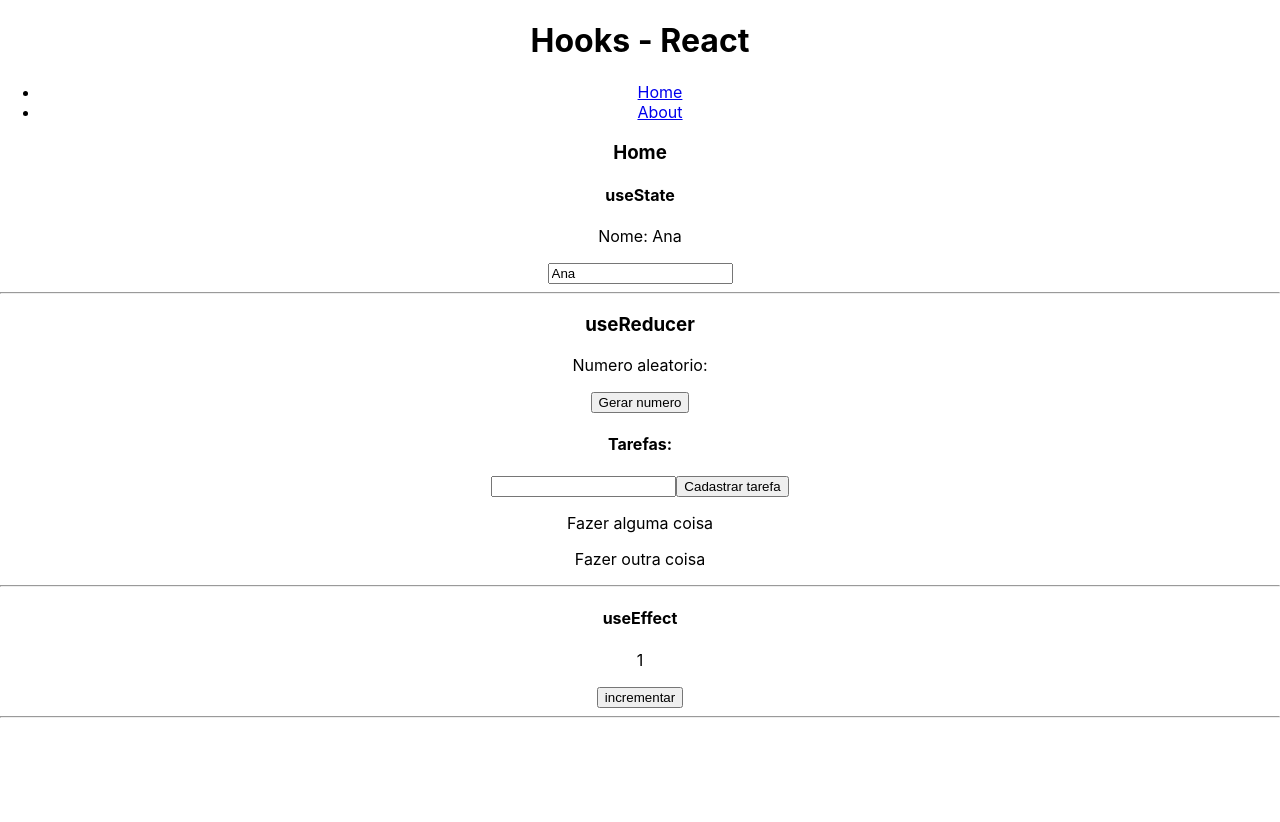
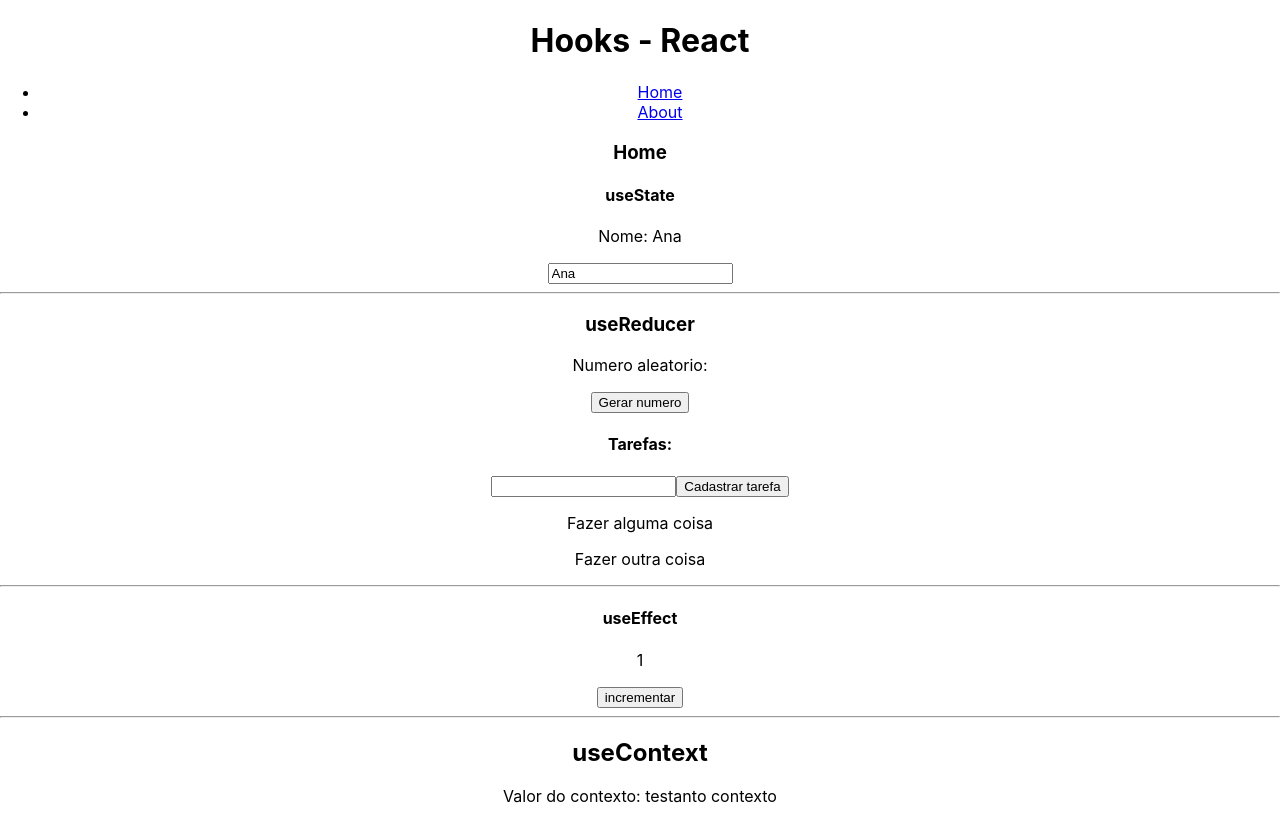
Before and after one commit to maikonsm7/reacthooks, a React (Create React App) app: page / in a window 1280 px wide. Before the commit the page ends 800 px from the top, so only its background shows below. Built offline with nearby package versions, Linux system fonts and the light colour scheme.

Commit message:
crete useContext

```diff
--- a/src/App.js
+++ b/src/App.js
@@ -2,10 +2,12 @@
 import { BrowserRouter, Routes, Route, Link } from 'react-router-dom';
 import Home from './pages/Home';
 import About from './pages/About';
+import { HookUseContext } from './components/HookUseContext';
 
 function App() {
   return (
     <div className="App">
+      <HookUseContext>
       <h1>Hooks - React</h1>
       <BrowserRouter>
         <ul>
@@ -18,6 +20,7 @@
           <Route path='/about' element={<About />} />
         </Routes>
       </BrowserRouter>
+      </HookUseContext>
     </div>
   );
 }
--- /dev/null
+++ b/src/components/HookUseContext.jsx
@@ -0,0 +1,12 @@
+import { createContext } from "react";
+
+export const SomeContext = createContext()
+
+export const HookUseContext = ({children}) => {
+    const contextValue = 'testanto contexto'
+    return(
+        <SomeContext.Provider value={{contextValue}}>
+            {children}
+        </SomeContext.Provider>
+    )
+}
--- a/src/pages/Home.jsx
+++ b/src/pages/Home.jsx
@@ -1,15 +1,19 @@
-import React from "react";
+import {React, useContext} from "react";
 import HookUseState from "../components/HookUseState";
 import HookUseReducer from "../components/HookUseReducer";
 import HookUseEffect from "../components/HookUseEffect"
+import {SomeContext} from "../components/HookUseContext"
 
 const Home = () => {
+    const {contextValue} = useContext(SomeContext)
     return(
         <div>
             <h3>Home</h3>
             <HookUseState />
             <HookUseReducer />
             <HookUseEffect />
+            <h2>useContext</h2>
+            <p>Valor do contexto: {contextValue}</p>
         </div>
     )
 }
```
